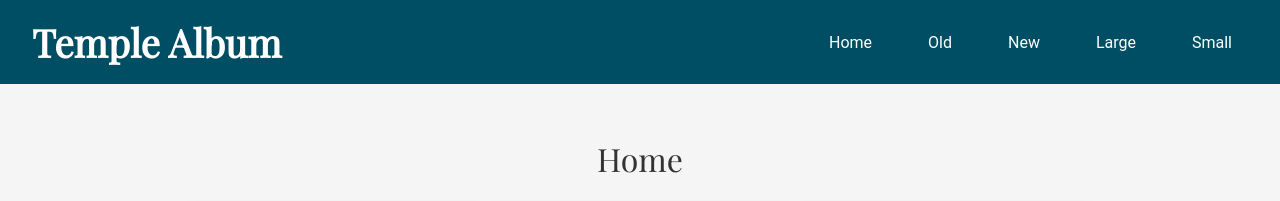
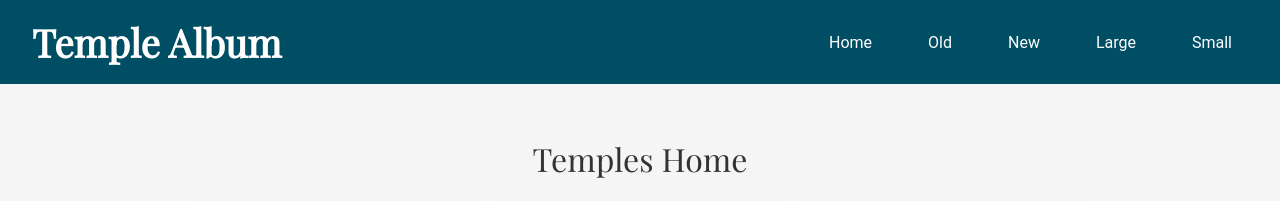
Before and after one commit to akamjnr/wdd131, a plain HTML site: page filtered-temples.html in a window 1280 px wide. Shown: the top 201 px of the page. Drawn offline with nearby package versions, Linux system fonts and the light colour scheme.

Commit message:
H1 update

```diff
--- a/filtered-temples.html
+++ b/filtered-temples.html
@@ -33,7 +33,7 @@
     </header>
 
     <main>
-        <h1>Home</h1>
+        <h1>Temples Home</h1>
         <section class="temples-grid" id="temples-container">
             <!-- Dynamic Temple cards here -->
         </section>
```
